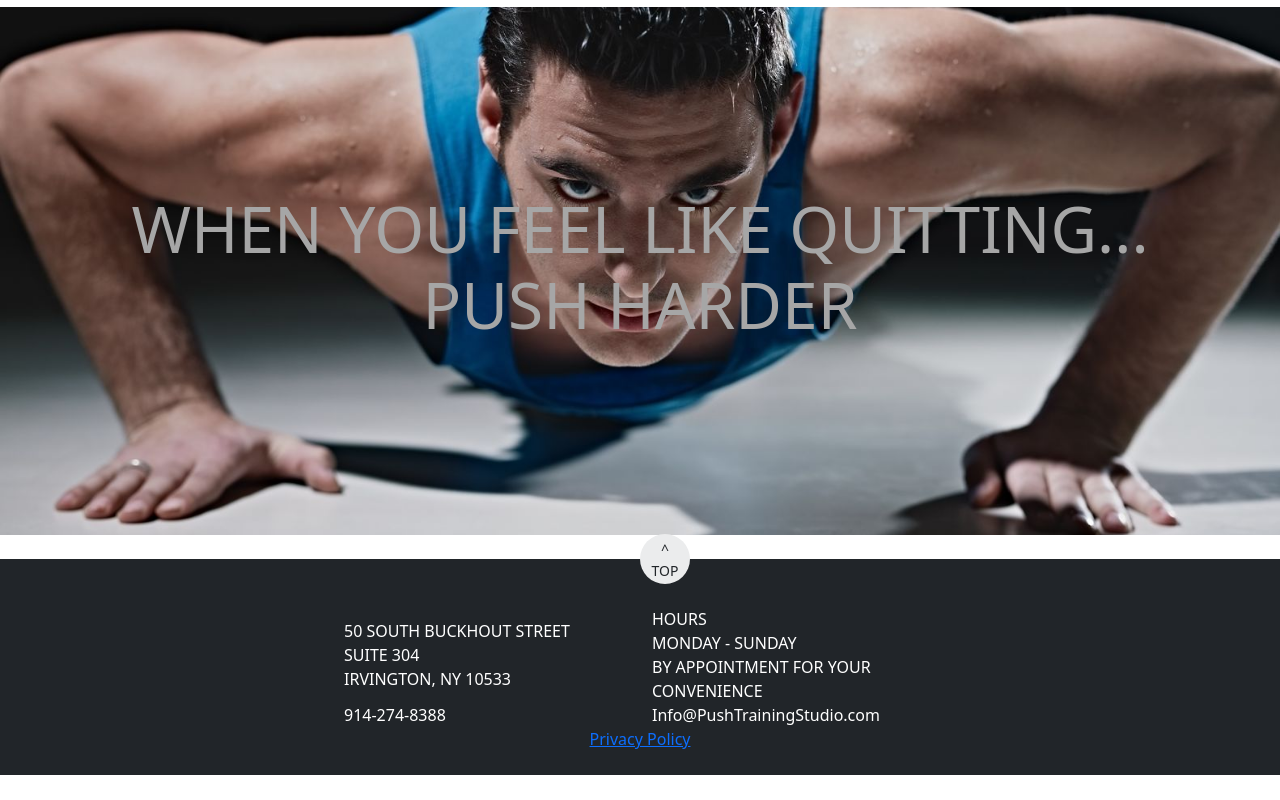
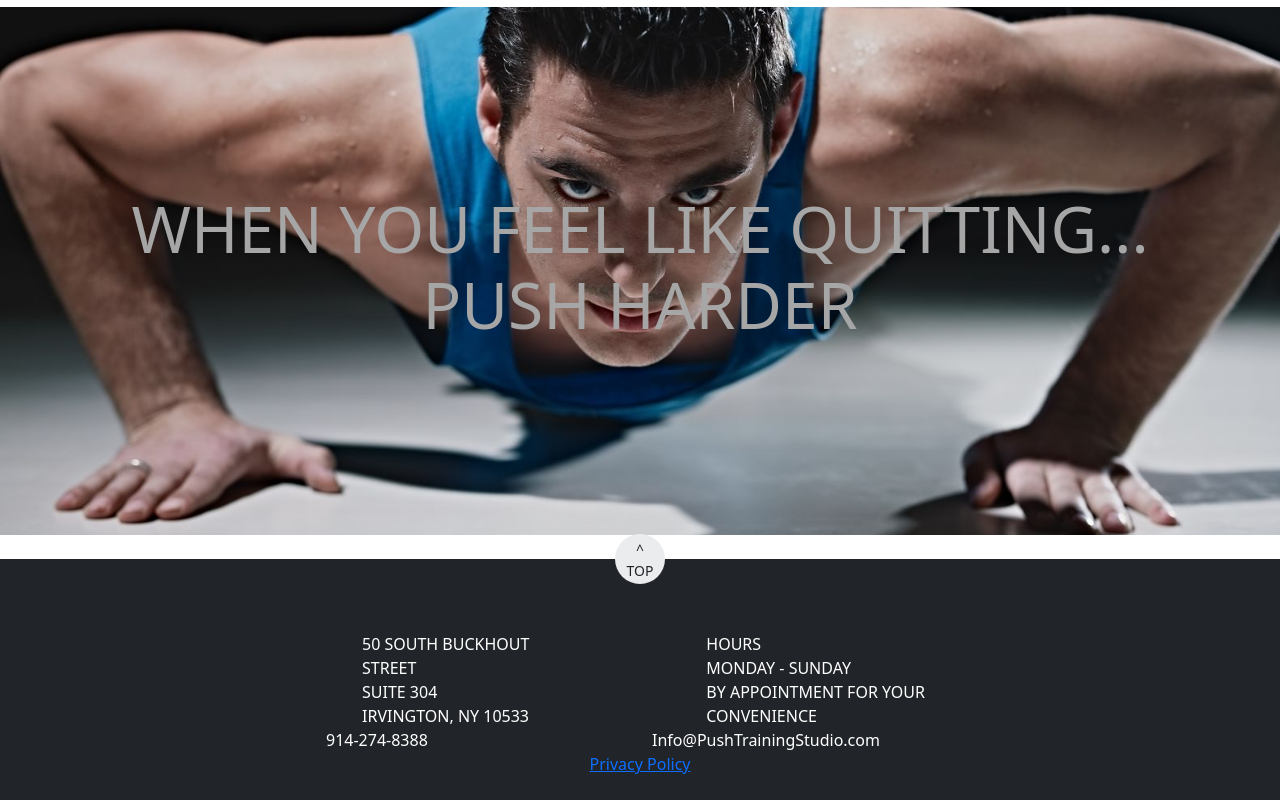
Before and after one commit to goldsmithb/push_training_site, an Eleventy site: page src/index.html in a window 1280 px wide. Shown: the part 1150-1950 px from the top of the page. Before the commit the page ends 1925 px from the top, so only its background shows below. Built offline with nearby package versions, Linux system fonts and the light colour scheme; Eleventy itself is replaced by a stand-in of ours; files that its build step writes are made by us from their sources.

Commit message:
center scroll to top button

```diff
--- a/src/_includes/partials/site-foot.html
+++ b/src/_includes/partials/site-foot.html
@@ -1,20 +1,27 @@
-<footer class="container-fluid position-relative row text-center text-white text-md-start bg-dark mx-auto" id="footer">
+<!-- <footer class="container-fluid position-relative row text-center text-white text-md-start bg-dark mx-auto" id="footer"> -->
+<footer class="container-fluid text-center text-white text-md-start bg-dark" id="footer">
 	<!-- <style>
 			{% include "src/css/footer.css" %}
 	</style> -->
 	<!-- <div class="address-hours-row"> -->
-	<button type="button" id="scrollTopBtn" class=" position-absolute top-0 start-50 translate-middle-x translate-middle-y btn rounded-circle btn-sm"
-		style="width: 50px; height: 50px; background-color: #ebeced;">^<br>TOP</button>
+	<!-- <button type="button" id="scrollTopBtn" class=" position-absolute top-0 start-50 translate-middle-x btn rounded-circle btn-sm" -->
+	 <div class="d-flex justify-content-center w-100">
+	<button type="button" id="scrollTopBtn" class="btn rounded-circle btn-sm"
+		style="margin-top: -25px; width: 50px; height: 50px; background-color: #ebeced;">^<br>TOP</button>
+
+	 </div>
 
 	<div class="col-12 col-md-8 col-lg-6 mx-auto mb-0 mb-md-4">
 
 		<div class="row mt-4 mt-md-5">
-			<div class="col-md my-2 my-md-auto">
+			<div class="ps-md-5 col-md-5 my-2 my-md-auto">
 				50 SOUTH BUCKHOUT STREET <br>
 				SUITE 304 <br>
 				IRVINGTON, NY 10533
 			</div>
-			<div class="col-md my-2 my-md-auto">
+			<div class="col-md-1 invisible"></div>
+			<div class="col-md-1 invisible"></div>
+			<div class="col-md-5 my-2 my-md-auto">
 				HOURS <br>
 				MONDAY - SUNDAY <br>
 				BY APPOINTMENT FOR YOUR CONVENIENCE
```
